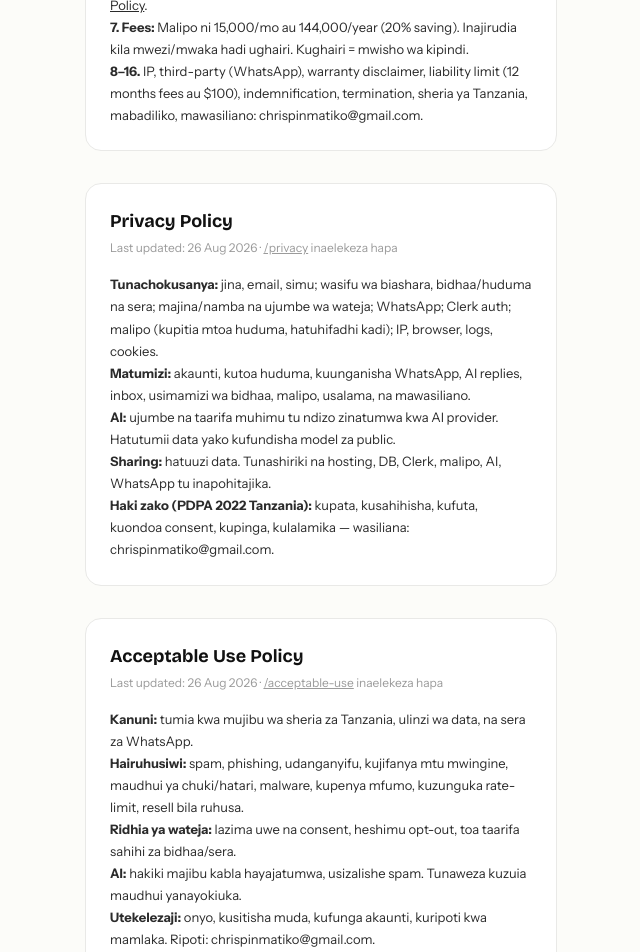
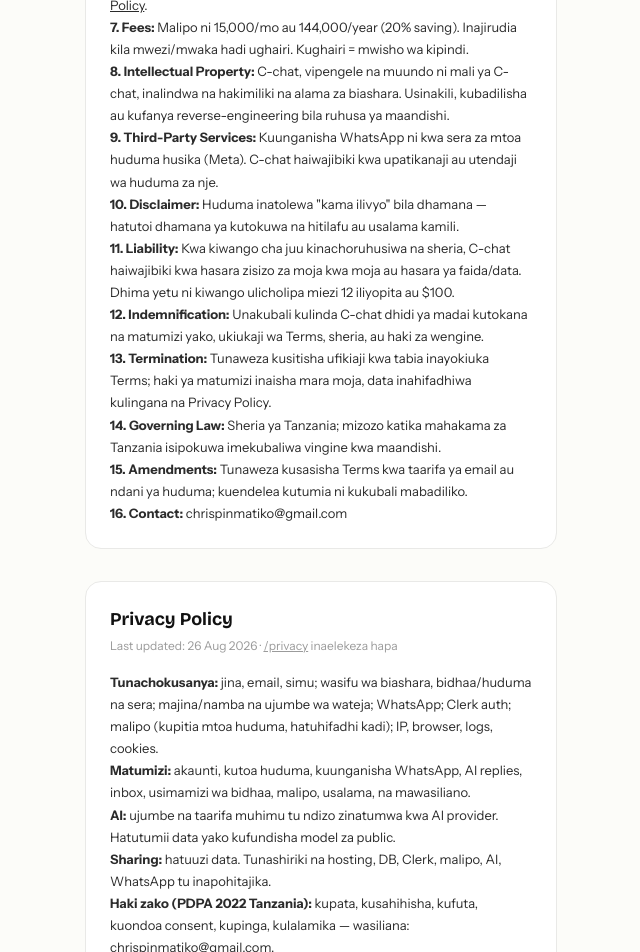
Before and after one commit to callmecix009/Cchat, a Next.js app: page /jinsi-ya-kufanya-biashara-mtandaoni-tanzania in a window 1280 px wide. Shown: the part 6180-7132 px from the top of the page, without its empty margins (449-1089 px from the left). Built offline with nearby package versions, Linux system fonts and the light colour scheme; no server answers; a web font is replaced by a local one.

Commit message:
fix: restore sura anchors, expand Terms 8-16, clarify AI monitoring obligation

```diff
--- a/app/jinsi-ya-kufanya-biashara-mtandaoni-tanzania/page.tsx
+++ b/app/jinsi-ya-kufanya-biashara-mtandaoni-tanzania/page.tsx
@@ -213,6 +213,7 @@
             </section>
 
             {/* Sura 1 */}
+            <span id="sura-1" className="block h-0 overflow-hidden" aria-hidden="true" />
             <section id="kuanza" className="mt-12 scroll-mt-24">
               <h2 className="font-disp font-[700] text-[22px] tracking-tight text-[#111]">1. Kuanza bila mtaji</h2>
               <p className="text-[14.5px] leading-[1.7] text-[#6B6B6B] mt-2">Huhitaji kununua bidhaa nyingi kuanza. Tumia zana za bure kwenye simu yako.</p>
@@ -243,6 +244,7 @@
             </section>
 
             {/* Sura 2 */}
+            <span id="sura-2" className="block h-0 overflow-hidden" aria-hidden="true" />
             <section id="akaunti" className="mt-12 scroll-mt-24">
               <h2 className="font-disp font-[700] text-[22px] tracking-tight text-[#111]">2. Kufungua akaunti ya biashara</h2>
               <p className="text-[14.5px] leading-[1.7] text-[#6B6B6B] mt-2">Akaunti rasmi inaongeza uaminifu. Tumia majina na picha zinazofanana kila mahali.</p>
@@ -279,6 +281,7 @@
             </section>
 
             {/* Sura 3 */}
+            <span id="sura-3" className="block h-0 overflow-hidden" aria-hidden="true" />
             <section id="kuuza" className="mt-12 scroll-mt-24">
               <h2 className="font-disp font-[700] text-[22px] tracking-tight text-[#111]">3. Kuuza bidhaa mtandaoni</h2>
               <p className="text-[14.5px] leading-[1.7] text-[#6B6B6B] mt-2">Mteja hawezi kugusa bidhaa. Picha na maelezo ndivyo muuzaji wako.</p>
@@ -309,6 +312,7 @@
             </section>
 
             {/* Sura 4 */}
+            <span id="sura-4" className="block h-0 overflow-hidden" aria-hidden="true" />
             <section id="kutangaza" className="mt-12 scroll-mt-24">
               <h2 className="font-disp font-[700] text-[22px] tracking-tight text-[#111]">4. Kutangaza biashara</h2>
               <div className="mt-5 grid md:grid-cols-2 gap-4">
@@ -333,6 +337,7 @@
             </section>
 
             {/* Sura 5 */}
+            <span id="sura-5" className="block h-0 overflow-hidden" aria-hidden="true" />
             <section id="whatsapp" className="mt-12 scroll-mt-24">
               <h2 className="font-disp font-[700] text-[22px] tracking-tight text-[#111]">5. Kutangaza kwa WhatsApp</h2>
               <p className="text-[14.5px] leading-[1.7] text-[#6B6B6B] mt-2">WhatsApp ndiyo duka kubwa. Tumia Features zote, usitume ovyo.</p>
@@ -350,6 +355,7 @@
             </section>
 
             {/* Sura 6 & 7 */}
+            <span id="sura-6" className="block h-0 overflow-hidden" aria-hidden="true" />
             <section id="kujiajiri" className="mt-12 scroll-mt-24">
               <h2 className="font-disp font-[700] text-[22px] tracking-tight text-[#111]">6. Kujiajiri na kuepuka makosa</h2>
               <div className="mt-5 grid md:grid-cols-2 gap-4">
@@ -448,7 +454,15 @@
                     <p><b>5. Data yako:</b> Unamiliki data yako. Unatupa leseni ya kuchakata tu kwa ajili ya huduma.</p>
                     <p><b>6. Acceptable Use:</b> Usitume spam/udanganyifu. Soma <a href="#acceptable-use" className="underline">Acceptable Use Policy</a>.</p>
                     <p><b>7. Fees:</b> Malipo ni 15,000/mo au 144,000/year (20% saving). Inajirudia kila mwezi/mwaka hadi ughairi. Kughairi = mwisho wa kipindi.</p>
-                    <p><b>8–16.</b> IP, third-party (WhatsApp), warranty disclaimer, liability limit (12 months fees au $100), indemnification, termination, sheria ya Tanzania, mabadiliko, mawasiliano: chrispinmatiko@gmail.com.</p>
+                    <p><b>8. Intellectual Property:</b> C-chat, vipengele na muundo ni mali ya C-chat, inalindwa na hakimiliki na alama za biashara. Usinakili, kubadilisha au kufanya reverse-engineering bila ruhusa ya maandishi.</p>
+                    <p><b>9. Third-Party Services:</b> Kuunganisha WhatsApp ni kwa sera za mtoa huduma husika (Meta). C-chat haiwajibiki kwa upatikanaji au utendaji wa huduma za nje.</p>
+                    <p><b>10. Disclaimer:</b> Huduma inatolewa &quot;kama ilivyo&quot; bila dhamana — hatutoi dhamana ya kutokuwa na hitilafu au usalama kamili.</p>
+                    <p><b>11. Liability:</b> Kwa kiwango cha juu kinachoruhusiwa na sheria, C-chat haiwajibiki kwa hasara zisizo za moja kwa moja au hasara ya faida/data. Dhima yetu ni kiwango ulicholipa miezi 12 iliyopita au $100.</p>
+                    <p><b>12. Indemnification:</b> Unakubali kulinda C-chat dhidi ya madai kutokana na matumizi yako, ukiukaji wa Terms, sheria, au haki za wengine.</p>
+                    <p><b>13. Termination:</b> Tunaweza kusitisha ufikiaji kwa tabia inayokiuka Terms; haki ya matumizi inaisha mara moja, data inahifadhiwa kulingana na Privacy Policy.</p>
+                    <p><b>14. Governing Law:</b> Sheria ya Tanzania; mizozo katika mahakama za Tanzania isipokuwa imekubaliwa vingine kwa maandishi.</p>
+                    <p><b>15. Amendments:</b> Tunaweza kusasisha Terms kwa taarifa ya email au ndani ya huduma; kuendelea kutumia ni kukubali mabadiliko.</p>
+                    <p><b>16. Contact:</b> chrispinmatiko@gmail.com</p>
                   </div>
                 </article>
 
@@ -471,7 +485,7 @@
                     <p><b>Kanuni:</b> tumia kwa mujibu wa sheria za Tanzania, ulinzi wa data, na sera za WhatsApp.</p>
                     <p><b>Hairuhusiwi:</b> spam, phishing, udanganyifu, kujifanya mtu mwingine, maudhui ya chuki/hatari, malware, kupenya mfumo, kuzunguka rate-limit, resell bila ruhusa.</p>
                     <p><b>Ridhia ya wateja:</b> lazima uwe na consent, heshimu opt-out, toa taarifa sahihi za bidhaa/sera.</p>
-                    <p><b>AI:</b> hakiki majibu kabla hayajatumwa, usizalishe spam. Tunaweza kuzuia maudhui yanayokiuka.</p>
+                    <p><b>AI:</b> fuatilia majibu ya moja kwa moja na hakiki au sahihisha inapohitajika, usizalishe spam. Tunaweza kuzuia maudhui yanayokiuka.</p>
                     <p><b>Utekelezaji:</b> onyo, kusitisha muda, kufunga akaunti, kuripoti kwa mamlaka. Ripoti: chrispinmatiko@gmail.com.</p>
                   </div>
                 </article>
```
